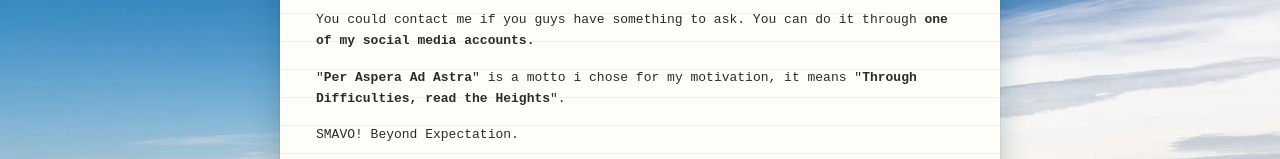
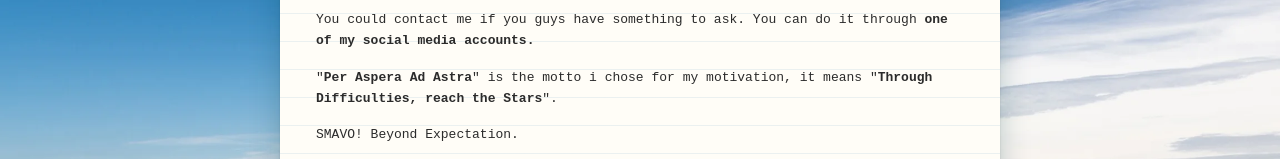
Before and after one commit to Shoreee12/Profile, a plain HTML site: page index.html in a window 1280 px wide. Shown: the part 802-961 px from the top of the page. Drawn offline with Linux system fonts and the light colour scheme.

Commit message:
Update index.html

```diff
--- a/index.html
+++ b/index.html
@@ -40,7 +40,7 @@
             <div id="isi">
                 <p>Thank you so much for visiting my profile page, and i hope you guys have a good day.</p>
                 <p>You could contact me if you guys have something to ask. You can do it through <strong>one of my social media accounts.</strong></p>
-                <p>"<strong>Per Aspera Ad Astra</strong>" is a motto i chose for my motivation, it means "<strong>Through Difficulties, read the Heights</strong>".</p>
+                <p>"<strong>Per Aspera Ad Astra</strong>" is the motto i chose for my motivation, it means "<strong>Through Difficulties, reach the Stars</strong>".</p>
                 <p>SMAVO! Beyond Expectation.</p>
             </div>
 
```
